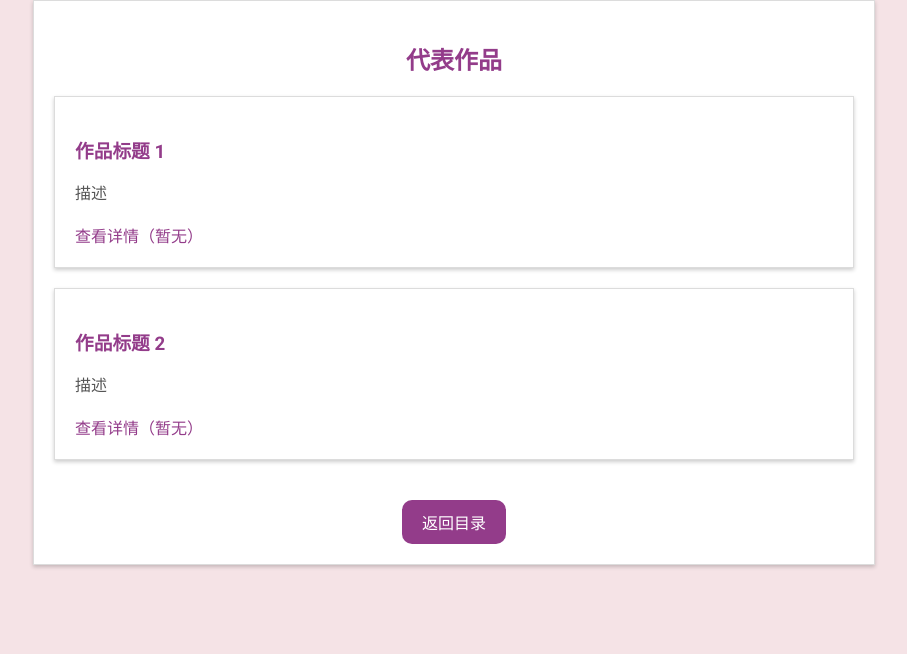
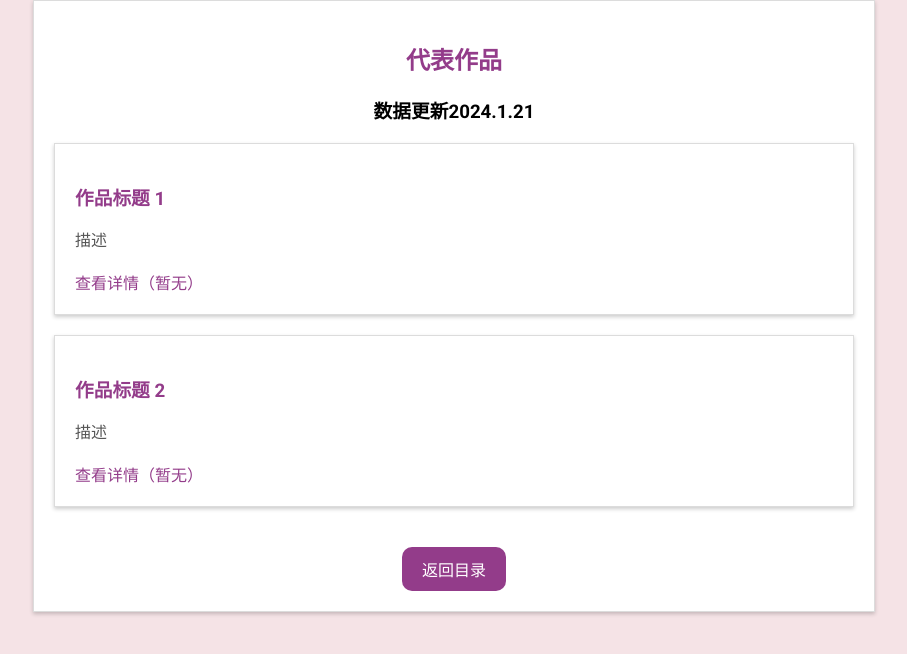
Before and after one commit to iceSharon/iceSharon.github.io, a plain HTML site: page pages/2.html in a window 1280 px wide. Shown: the whole page, without its empty margins (186-1093 px from the left). Drawn offline with Linux system fonts and the light colour scheme.

Commit message:
Update 2.html

```diff
--- a/pages/2.html
+++ b/pages/2.html
@@ -105,6 +105,7 @@
         <!-- 代表作品部分 -->
         <div class="portfolio">
             <h2>代表作品</h2>
+            <h3>数据更新2024.1.21</h3>
             <!-- 第一个作品项 -->
             <div class="portfolio-item">
                 <h3 class="portfolio-title">作品标题 1</h3>
```
